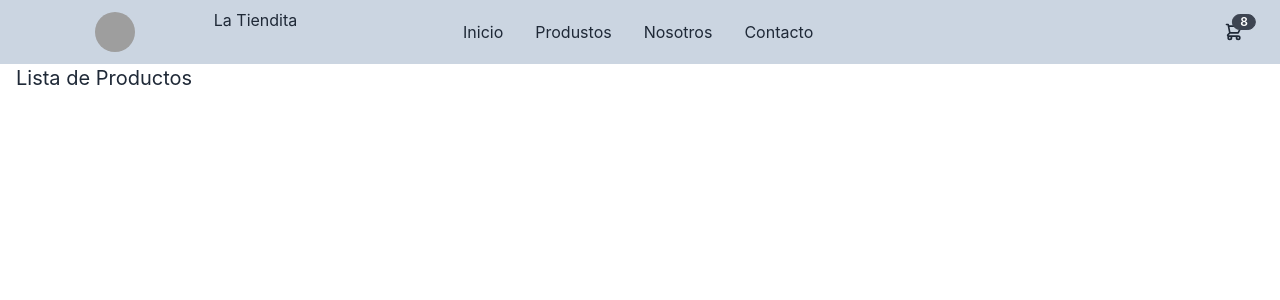
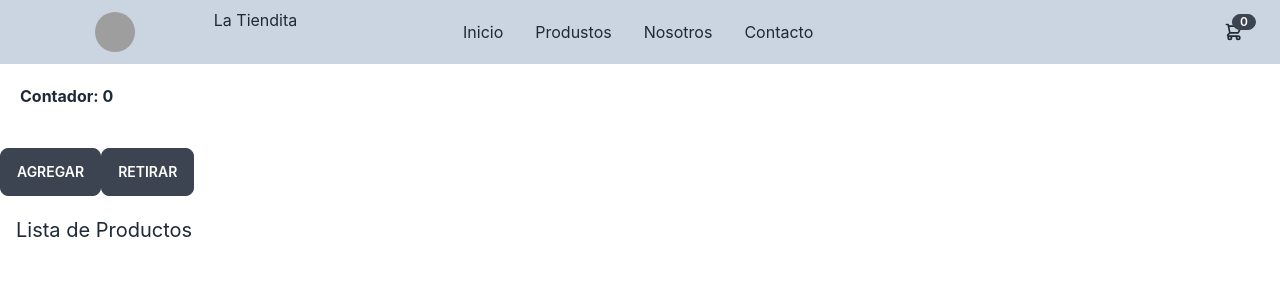
Before and after one commit to brufeliromero/tienda_brufeli, a React (Create React App) app: page / in a window 1280 px wide. Shown: the top 300 px of the page. Built offline with nearby package versions, Linux system fonts and the light colour scheme; grey boxes are pictures that could not be loaded.

Commit message:
contador estados

```diff
--- a/src/App.js
+++ b/src/App.js
@@ -1,5 +1,6 @@
 // import logo from './logo.svg';
 // import './App.css';
+import { useState } from 'react';
 import Cards from './components/Cards';
 import ItemListContainer from './components/ItemListContainer';
 import NavBar from './components/NavBar';
@@ -20,9 +21,30 @@ function App() {
   const log = () => { console.log('Hola'); }
   const log2 = () => { console.log('Hi'); }
 
+  const [counter, setCounter] = useState(0)
+
+  const sumarPruducto = () =>{
+    console.log('hiciste click')
+    setCounter(counter + 1)
+  }
+
+  const restarProducto = () =>{
+    // console.log('hiciste click')
+    if(counter != 0){
+      setCounter(counter - 1)
+    }
+  }
+
+
+
   return (
     <div>
-      <NavBar/>
+      <NavBar valorCounter={counter}/>
+      <div className='m-5'>
+        <strong>Contador: {counter}</strong>
+      </div>
+      <button onClick={sumarPruducto} className='btn my-5'>Agregar</button>
+      <button onClick={restarProducto} className='btn my-5'>Retirar</button>
       <main className='container mx-auto px-4'>
         <ItemListContainer greeting={'Lista de Productos'} />
       </main>
--- a/src/components/CartWidget.jsx
+++ b/src/components/CartWidget.jsx
@@ -1,13 +1,13 @@
 import React from 'react'
 
-const CartWidget = () => {
+const CartWidget = ({ctd}) => {
   return (
     <div className="flex-none">
         <div className="dropdown dropdown-end">
             <label tabindex="0" className="btn btn-ghost btn-circle">
                 <div className="indicator">
                 <svg xmlns="http://www.w3.org/2000/svg" className="h-5 w-5" fill="none" viewBox="0 0 24 24" stroke="currentColor"><path stroke-linecap="round" stroke-linejoin="round" stroke-width="2" d="M3 3h2l.4 2M7 13h10l4-8H5.4M7 13L5.4 5M7 13l-2.293 2.293c-.63.63-.184 1.707.707 1.707H17m0 0a2 2 0 100 4 2 2 0 000-4zm-8 2a2 2 0 11-4 0 2 2 0 014 0z" /></svg>
-                <span className="badge badge-sm indicator-item">8</span>
+                <span className="badge badge-sm indicator-item">{ctd}</span>
                 </div>
             </label>
             <div tabindex="0" className="mt-3 card card-compact dropdown-content w-52 bg-base-100 shadow">
--- a/src/components/NavBar.jsx
+++ b/src/components/NavBar.jsx
@@ -4,7 +4,7 @@ import miCarrito from '../assets/img/carrito.png'
 import CartWidget from './CartWidget'
 
 
-const NavBar = () => {
+const NavBar = ({valorCounter}) => {
   return (
     <div className="navbar bg-slate-300 px-4">
         <div className="navbar-start">
@@ -57,7 +57,7 @@ const NavBar = () => {
             </ul>
         </div>
         <div className="navbar-end px-1.5">
-            <CartWidget />
+            <CartWidget ctd={valorCounter} />
         </div>
     </div>
   )
```
